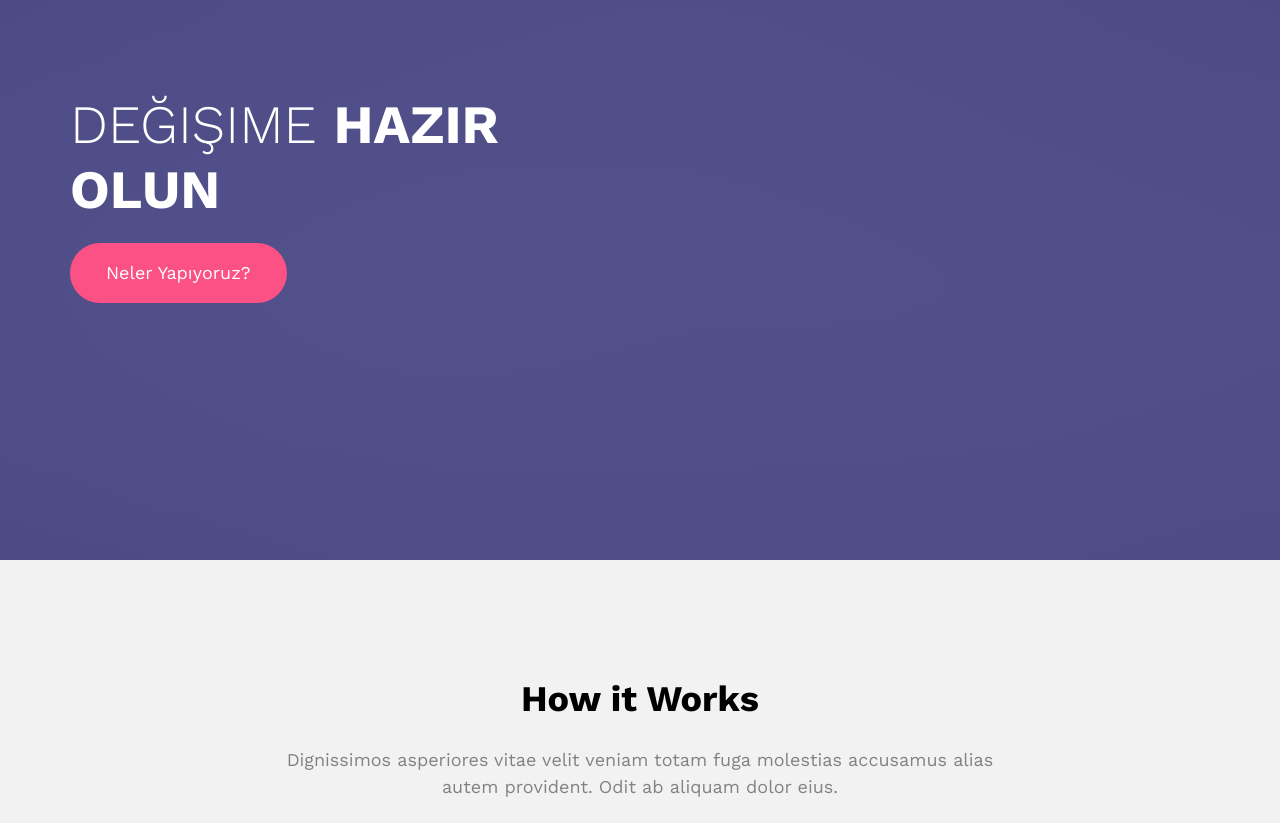
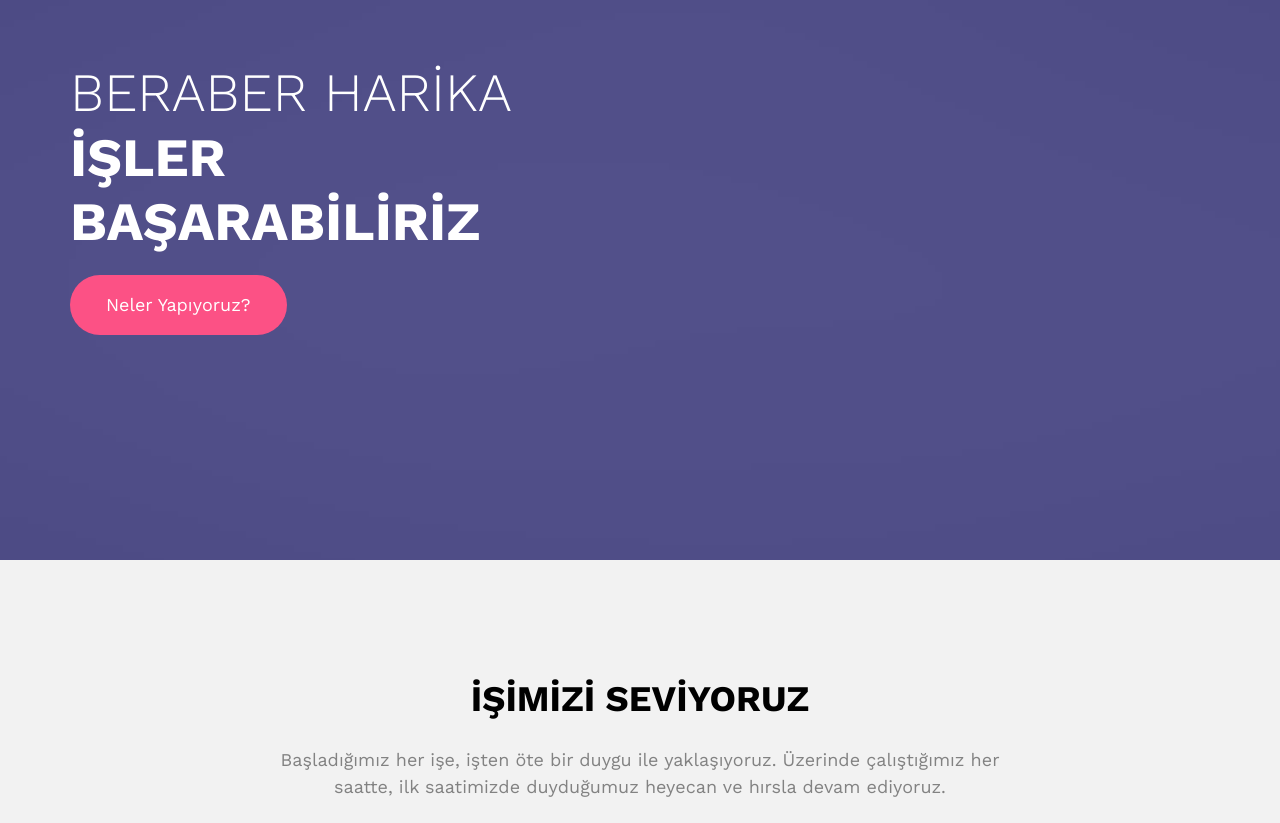
Before and after one commit to plexusmedya/plexusmedya.github.io, a plain HTML site: page index.html in a window 1280 px wide. Shown: the part 240-1063 px from the top of the page. Drawn offline with nearby package versions, Linux system fonts and the light colour scheme; files whose address does not match are found by name.

Commit message:
Update index.html

```diff
--- a/index.html
+++ b/index.html
@@ -105,7 +105,7 @@
 				<div class="col-md-6">
 					<div class="display-t">
 						<div class="display-tc animate-box" data-animate-effect="fadeIn">
-							<h1>Değişime <strong>hazır olun</strong></h1>
+							<h1>BERABER HARİKA <strong>İŞLER BAŞARABİLİRİZ</strong></h1>
 							<p><a href="work.html" class="btn btn-primary btn-lg with-arrow">Neler Yapıyoruz?</a></p>
 						</div>
 					</div>
@@ -118,8 +118,8 @@
 		<div class="container">
 			<div class="row animate-box">
 				<div class="col-md-8 col-md-offset-2 text-center fh5co-heading">
-					<h2>How it Works</h2>
-					<p>Dignissimos asperiores vitae velit veniam totam fuga molestias accusamus alias autem provident. Odit ab aliquam dolor eius.</p>
+					<h2>İŞİMİZİ SEVİYORUZ</h2>
+					<p>Başladığımız her işe, işten öte bir duygu ile yaklaşıyoruz. Üzerinde çalıştığımız her saatte, ilk saatimizde duyduğumuz heyecan ve hırsla devam ediyoruz.</p>
 				</div>
 			</div>
 			<div class="row">
```
